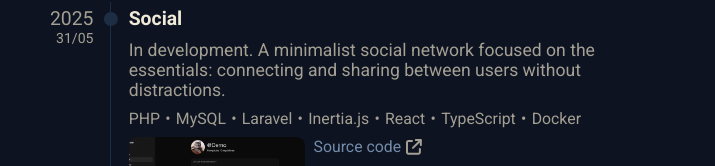
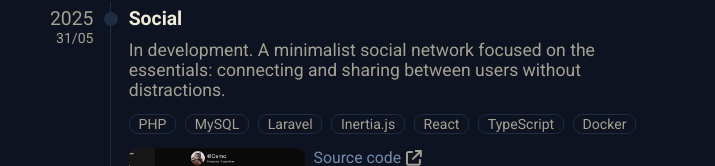
Before and after one commit to danifernao/portfolio-site, a React (Vite) app: page / in a window 1280 px wide. Shown: the part 634-800 px from the top of the page, without its empty margins (282-997 px from the left). Built offline with nearby package versions, Linux system fonts and the light colour scheme; no server answers.

Commit message:
feat: cambia diseño de etiquetas a borde redondeado

```diff
--- a/src/index.css
+++ b/src/index.css
@@ -414,7 +414,7 @@ p {
 .timeline .details {
   display: flex;
   flex-direction: column;
-  gap: 0.5rem;
+  gap: 0.8rem;
   padding-bottom: 1.5rem !important;
 }
 
@@ -425,15 +425,18 @@ p {
 .timeline .tags {
   display: flex;
   flex-wrap: wrap;
+  gap: 0.5rem;
   margin: 0;
   padding: 0;
-  font-size: 0.9rem;
   list-style: none;
 }
 
-.timeline .tags li:not(:last-of-type):after {
-  content: "•";
-  margin: 0 0.3rem;
+.timeline .tags li {
+  padding: 0.05rem 0.5rem;
+  border: 0.06rem solid var(--color-bg-lighter);
+  border-radius: 0.5rem;
+  font-size: 0.8rem;
+  color: var(--color-text-darker);
 }
 
 .timeline .source {
```
